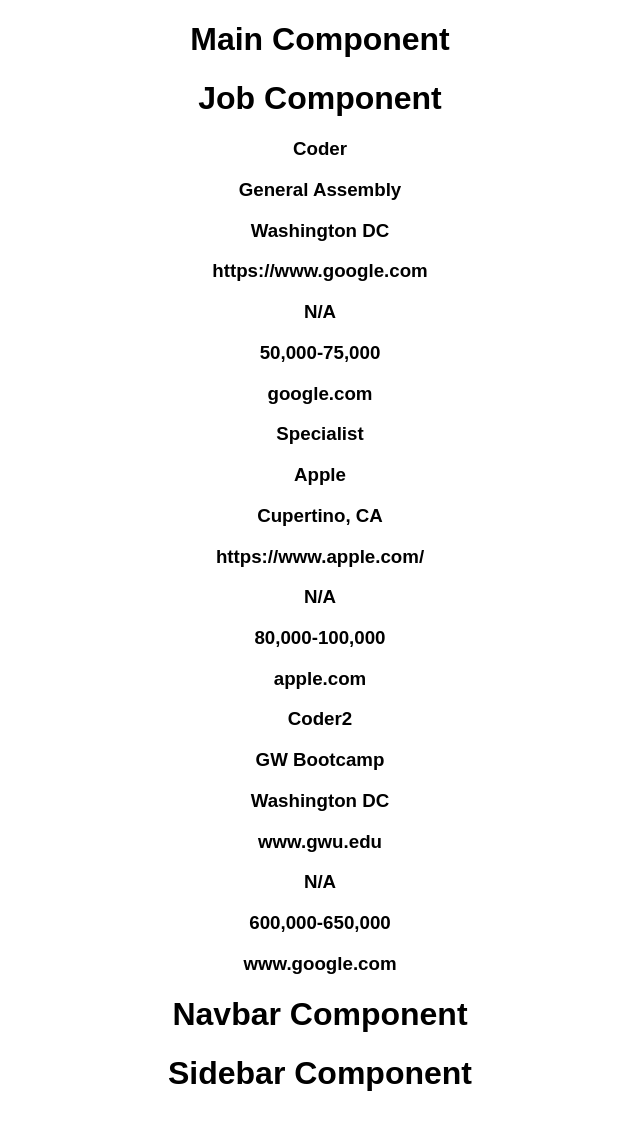
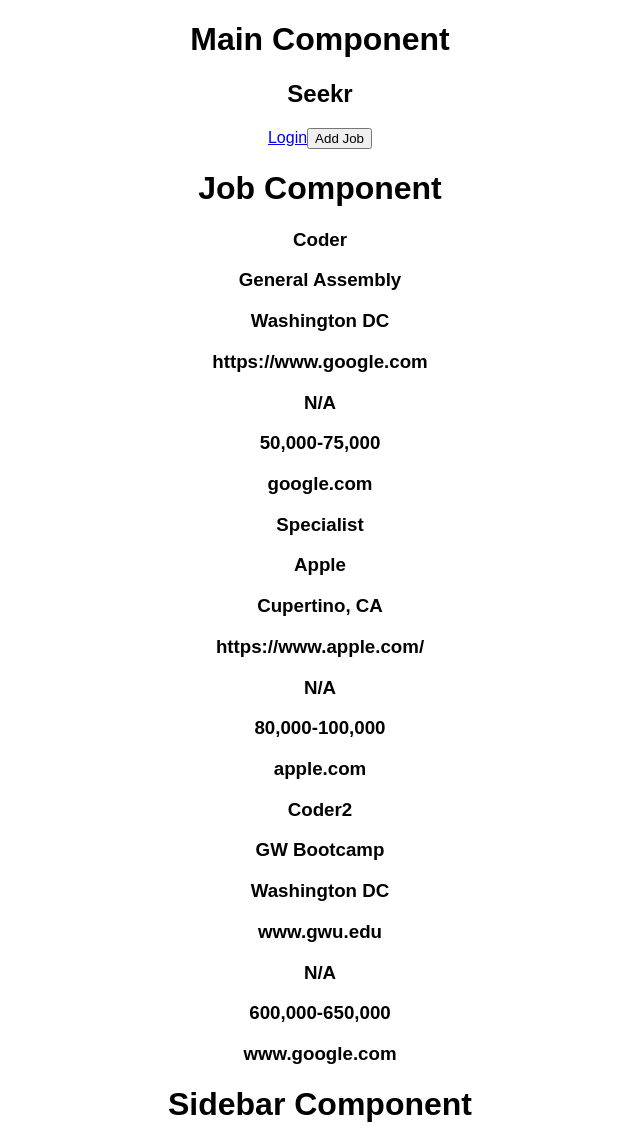
Before and after one commit to dc-wdi-22/seekr-frontend, a React (Create React App) app in the folder seekr-app/: page / in a window 1280 px wide. Shown: the whole page, without its empty margins (320-960 px from the left). Before the commit the page ends 1113 px from the top, so only its background shows below. Built offline with nearby package versions, Linux system fonts and the light colour scheme.

Commit message:
navbar component

```diff
--- a/seekr-app/src/App.js
+++ b/seekr-app/src/App.js
@@ -13,7 +13,6 @@
     return (
       <div className="App">
         <Main />
-        <Navbar />
         <Sidebar />
       </div>
     )
--- a/seekr-app/src/components/JobRows.js
+++ b/seekr-app/src/components/JobRows.js
@@ -51,7 +51,7 @@
   render(){
     const rows = this.state.fakeData.map( (job,i) => {
       return (
-      <div>
+      <div key={i}>
         <h3>{job.title}</h3>
         <h3>{job.company}</h3>
         <h3>{job.location}</h3>
--- a/seekr-app/src/components/Main.js
+++ b/seekr-app/src/components/Main.js
@@ -1,12 +1,14 @@
 import React,{Component} from 'react'
 
 import JobRows from './JobRows'
+import Navbar from './Navbar'
 
 class Main extends Component {
   render(){
     return(
       <div>
         <h1>Main Component</h1>
+        <Navbar />
         <JobRows />
       </div>
     )
--- a/seekr-app/src/components/Navbar.js
+++ b/seekr-app/src/components/Navbar.js
@@ -2,9 +2,16 @@
 
 class Navbar extends Component {
 
+  addJob = () => {
+    console.log('adding job')
+  }
   render(){
     return(
-      <h1>Navbar Component</h1>
+      <div>
+        <h2>Seekr</h2>
+        <a href="/login">Login</a>
+        <button onClick={this.addJob}>Add Job</button>
+      </div>
     )
   }
 }
```
Also changed, not shown: 1 other file (tests, documents, lock files or other folders).
